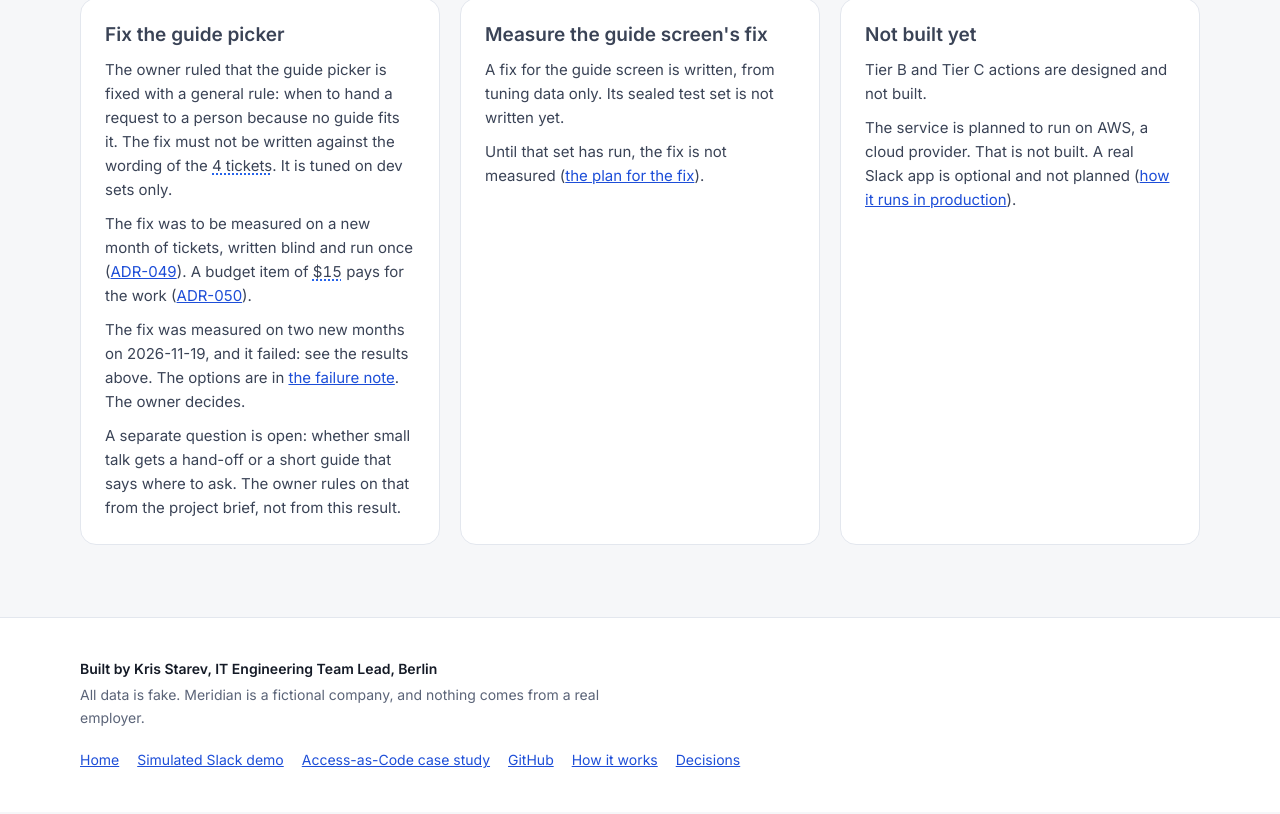
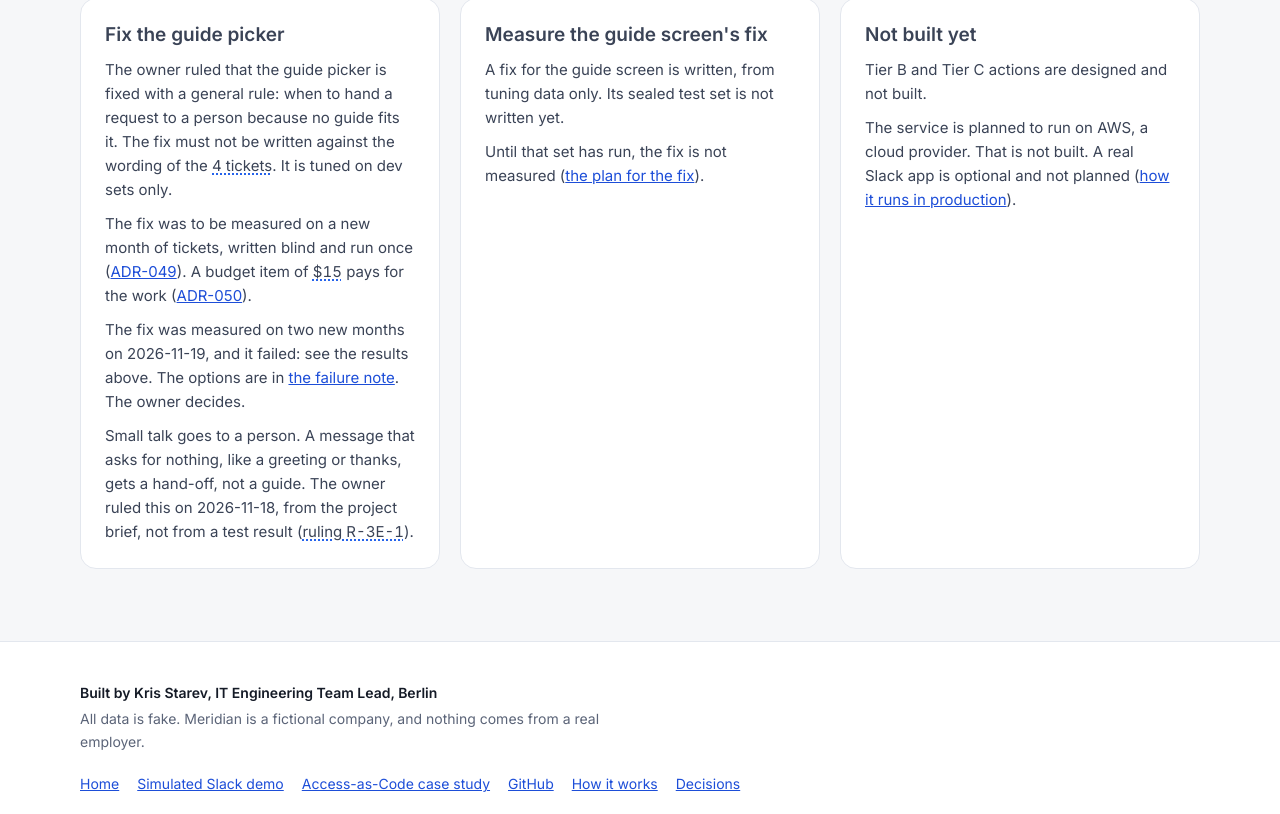
Before and after one commit to kstarev/meridian-it-lab, a plain HTML site: page site/tier0.html in a window 1280 px wide. Shown: the part 11186-12000 px from the top of the page. Drawn offline with Linux system fonts and the light colour scheme.

Commit message:
Site: state the small-talk ruling (R-3E-1) on tier0.html
The page still said the small-talk question was open. The owner ruled on
2026-11-18 that small talk goes to a person. The sentence now says so and
links the ruling's record in the milestone 3e plan.

Co-Authored-By: Claude Opus 5.5 <noreply@anthropic.com>

```diff
--- a/site/tier0.html
+++ b/site/tier0.html
@@ -431,7 +431,7 @@
 <p>The owner ruled that the guide picker is fixed with a general rule: when to hand a request to a person because no guide fits it. The fix must not be written against the wording of the <a class="n" href="https://github.com/kstarev/meridian-it-lab/blob/main/docs/evals/2026-11-17-m3c-month1-failure-note.md#what-this-note-leaves-open">4 tickets</a>. It is tuned on dev sets only.</p>
 <p>The fix was to be measured on a new month of tickets, written blind and run once (<a href="https://github.com/kstarev/meridian-it-lab/blob/main/docs/decisions.md#adr-049-the-sealed-month-held_out_month1-is-spent-and-is-a-dev-set-its-result-stands-as-a-fail">ADR-049</a>). A budget item of <a class="n" href="https://github.com/kstarev/meridian-it-lab/blob/main/budget/claude-credit-2026-12.json">$15</a> pays for the work (<a href="https://github.com/kstarev/meridian-it-lab/blob/main/docs/decisions.md#adr-050-a-new-budget-item-tier0-3e-15-pays-for-the-picker-fix-the-owner-is-asked-before-total-spend-passes-85">ADR-050</a>).</p>
 <p>The fix was measured on two new months on 2026-11-19, and it failed: see the results above. The options are in <a href="https://github.com/kstarev/meridian-it-lab/blob/main/docs/evals/2026-11-19-m3e-failure-note.md">the failure note</a>. The owner decides.</p>
-<p>A separate question is open: whether small talk gets a hand-off or a short guide that says where to ask. The owner rules on that from the project brief, not from this result.</p>
+<p>Small talk goes to a person. A message that asks for nothing, like a greeting or thanks, gets a hand-off, not a guide. The owner ruled this on 2026-11-18, from the project brief, not from a test result (<a class="n" href="https://github.com/kstarev/meridian-it-lab/blob/main/docs/plans/milestone-3e-picker-fix.md#small-talk-gets-a-hand-off-the-owners-ruling-r-3e-1-2026-11-18">ruling R-3E-1</a>).</p>
 </div>
 <div class="card">
 <h3>Measure the guide screen's fix</h3>
```
